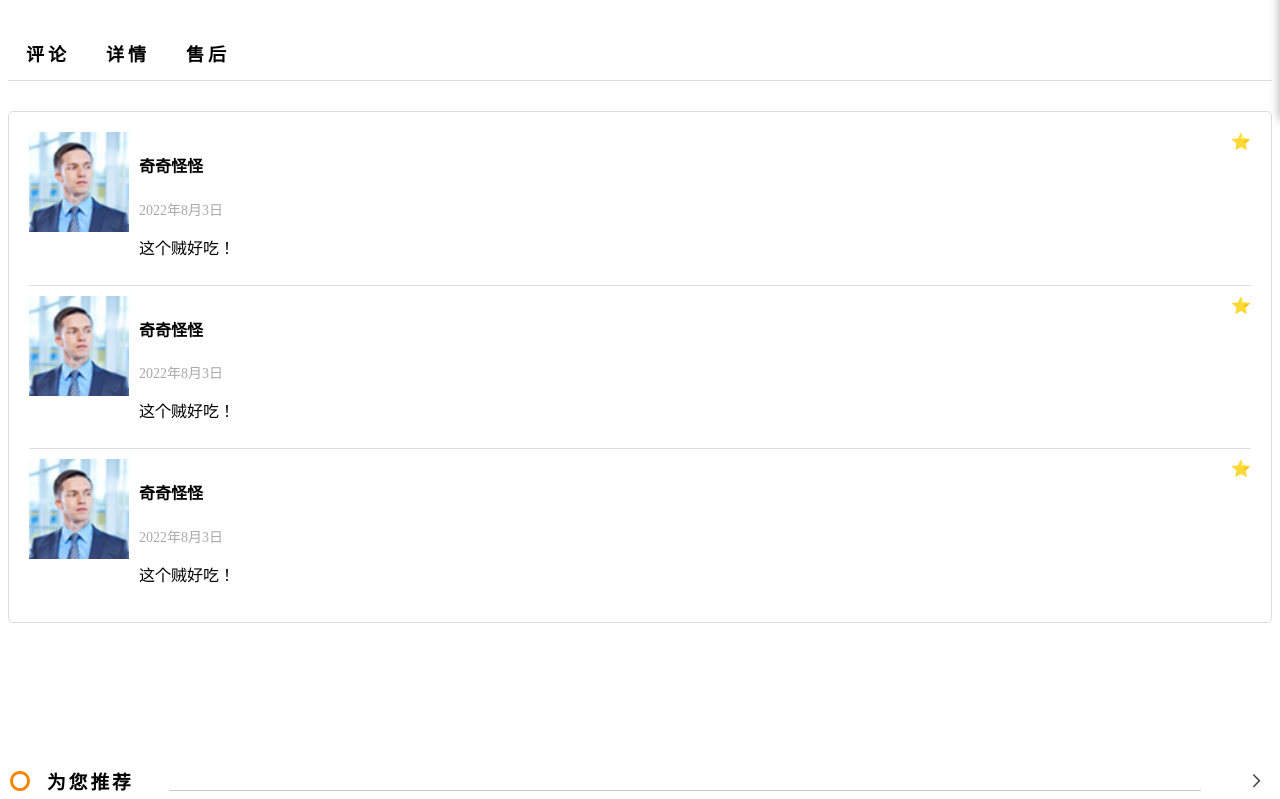
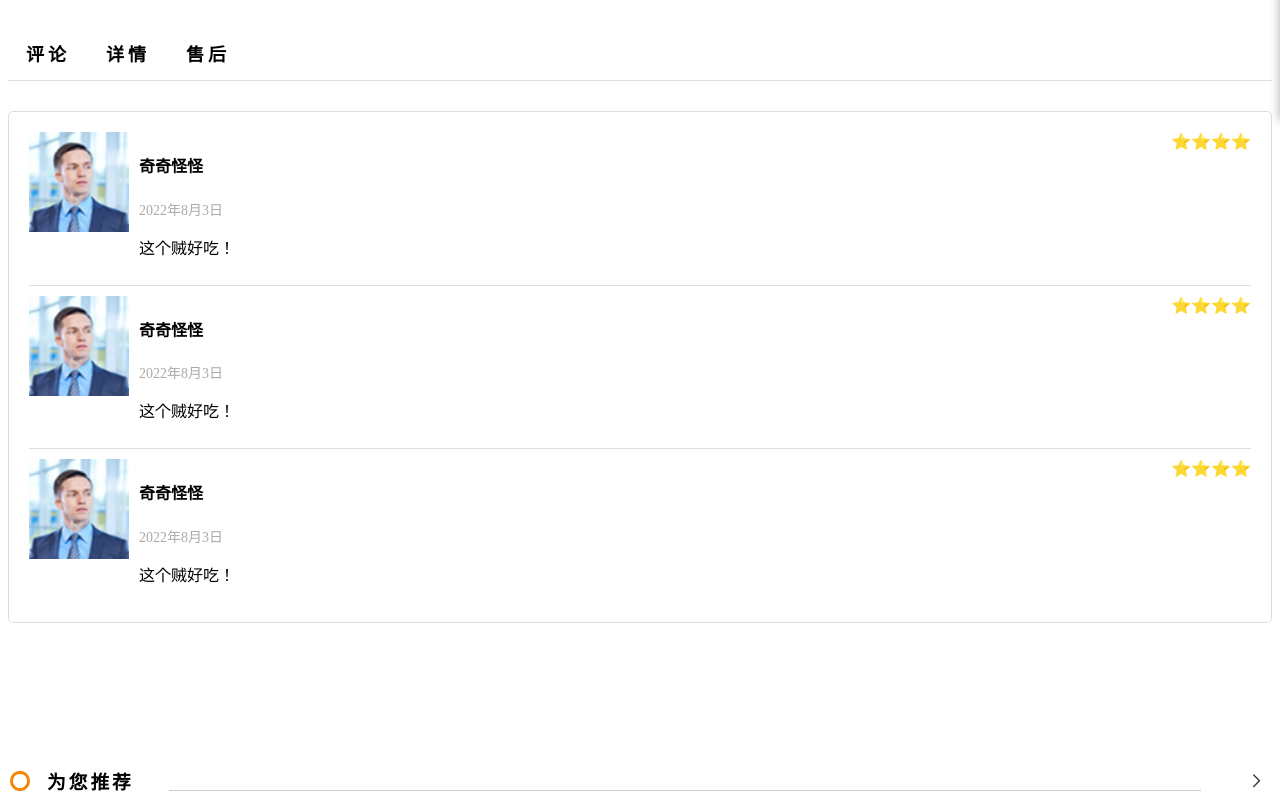
Before and after one commit to fukaikiso/shop, a Vue app: page /product-details in a window 1280 px wide. Shown: the part 680-1479 px from the top of the page. Built offline with nearby package versions, Linux system fonts and the light colour scheme.

Commit message:
商品详情

```diff
--- /dev/null
+++ b/src/service/index.js
@@ -0,0 +1 @@
+export let baseUrl = 'http://127.0.0.1:3000';
--- a/src/views/ProductDetails.vue
+++ b/src/views/ProductDetails.vue
@@ -57,7 +57,7 @@
               <p class="time">2022年8月3日</p>
               <p>这个贼好吃！</p>
             </div>
-            <div class="rate">⭐</div>
+            <div class="rate">⭐⭐⭐⭐</div>
           </div>
           <div class="comment">
             <img
@@ -68,7 +68,7 @@
               <p class="time">2022年8月3日</p>
               <p>这个贼好吃！</p>
             </div>
-            <div class="rate">⭐</div>
+            <div class="rate">⭐⭐⭐⭐</div>
           </div>
           <div class="comment">
             <img
@@ -79,7 +79,7 @@
               <p class="time">2022年8月3日</p>
               <p>这个贼好吃！</p>
             </div>
-            <div class="rate">⭐</div>
+            <div class="rate">⭐⭐⭐⭐</div>
           </div>
         </div>
         <!-- 详情 -->
```
